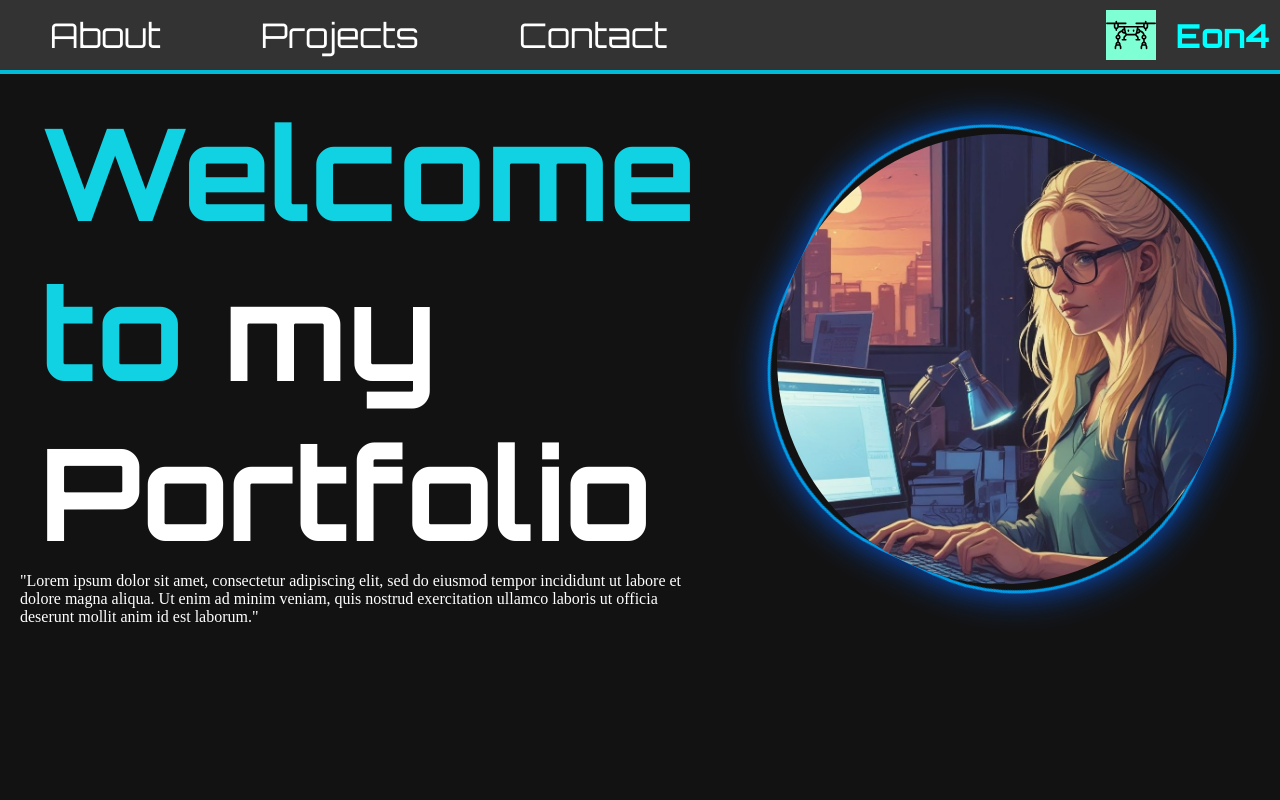
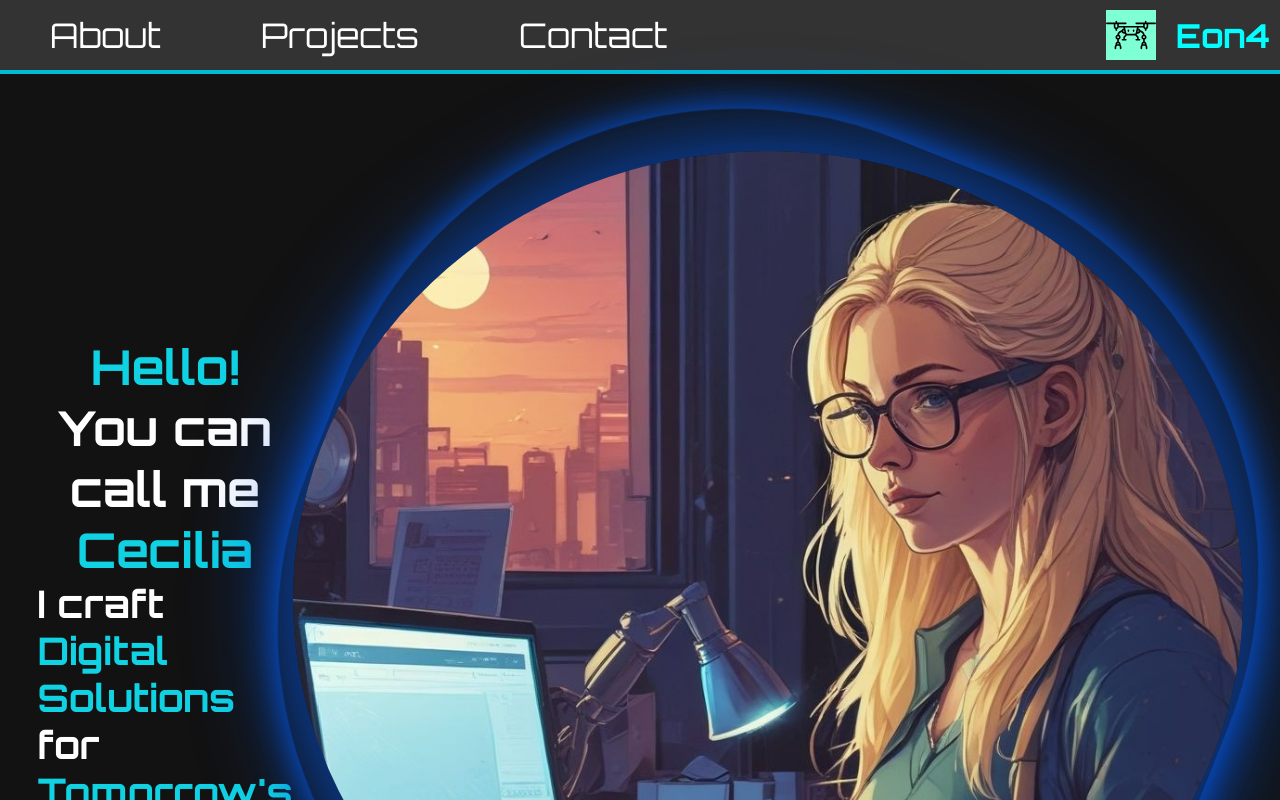
Before and after one commit to Eon4/ReactPortCharlie, a React (Vite) app in the folder onepageP/: page / in a window 1280 px wide. Shown: the top 800 px of the page. Built offline with nearby package versions, Linux system fonts and the light colour scheme.

Commit message:
Update 24 - Header update
- Added new hero text.
- Added typing animation.

```diff
--- a/onepageP/src/components/Header/Header.jsx
+++ b/onepageP/src/components/Header/Header.jsx
@@ -1,22 +1,37 @@
 import { useEffect, useState } from 'react';
 import style from '../Header/Header.module.scss';
 import Artimage from '../../assets/img/Portimg/artimage.jpg'
+export function Header() {
 
-export function Header() {
+  const [typedText, setTypedText] = useState('');
+  const fullText = "Tomorrow's Websites.";
+
+  useEffect(() => {
+    let currentIndex = 0;
+    const typingTimer = setInterval(() => {
+      if (currentIndex <= fullText.length) {
+        setTypedText(fullText.slice(0, currentIndex));
+        currentIndex++;
+      } else {
+        clearInterval(typingTimer);
+      }
+    }, 150);
+
+    return () => clearInterval(typingTimer);
+  }, []);
+
   return (
     <header className={style.headerContainer}>
-
       <div className={style.textContainer}>
         <h1 className={style.headerStyle}>
-          Welcome to<span> my Portfolio</span>
+          Hello!<span> You can call me</span> Cecilia
         </h1>
-        <p>"Lorem ipsum dolor sit amet, consectetur adipiscing elit, sed
-          do eiusmod tempor incididunt ut labore et dolore magna aliqua. Ut
-          enim ad minim veniam, quis nostrud exercitation ullamco laboris ut
-          officia deserunt mollit anim id est laborum."</p>
+        <h2>
+          I craft <span> Digital Solutions</span> for <span>{typedText}</span>
+        </h2>
       </div>
       <div className={style.hero}>
-        <img className={style.myHero} src={Artimage} alt="" />
+        <img className={style.myHero} src={Artimage} alt="heroimage" />
         <div className={style.wavyBorder}></div>
       </div>
     </header>
--- a/onepageP/src/components/Header/Header.module.scss
+++ b/onepageP/src/components/Header/Header.module.scss
@@ -1,60 +1,92 @@
 .headerContainer {
-  display: flex;
+  display: grid;
+  grid-template-columns: 1fr 1fr;
+  // gap: 16px;
+  // margin: 5px;
+  justify-content: center;
+  align-items: center;
+  font-family: var(--fontFamily);
+
+
+
+margin: 50px;
+
 }
 
 .textContainer {
-  flex: 1;
+  // flex: 1;
   display: flex;
   flex-direction: column;
-  justify-content: center;
-  padding: 0 20px;
+  align-items: center;
+
+
+  h2{
+    font-size: 38px;
+    // text-align: center;
+  }
 }
 
 
 .headerStyle {
-  align-items: center;
-  justify-content: space-between;
   font-family: var(--fontFamily);
   color: #10d2e3;
-  font-size: 8rem;
-  margin-left: 20px;
+  font-size: 3rem;
+  text-align: center;
+
+
   span {
     color: #ffffff;
   }
 }
+h2{
+  color: #ffffff;
+  span {
+    color: #10d2e3;
+  }
 
+}
+.hero {
 
-.hero {
-  margin: 60px;
-  width: 450px;
-  height: 450px;
+  width: 950px;
+  height: 950px;
   position: relative;
   display: flex;
-  justify-content: center;
+  justify-items: center;
   align-items: center;
+  margin-left: auto;
+  margin-right: auto;
 }
 
 
 .myHero {
-  width: 450px;
-  height: 450px;
+  width: 100%;
+  height: auto;
+  max-width: 100%;
     object-fit: cover;
-    position: relative;
+    // position: relative;
     z-index: 2;
     border-radius: 50%;
+    // border: 10px outset  rgb(0, 156, 234);
+    box-shadow: 0 0 100px rgb(5, 83, 217);
+
+
+}
+.myHero:hover{
+  filter: grayscale(100%);
 
 }
 
 .wavyBorder {
   position: absolute;
-  top: 0;
-  left: 0;
+  // top: 0;
+  // left: 0;
   width: 100%;
   height: 100%;
-  border: 3px solid rgb(0, 156, 234);
+  // border: 3px solid rgb(0, 156, 234);
   border-radius: 50%;
   box-shadow: 0 0 35px rgb(5, 83, 217);
   animation: wavyAnimation 8s ease-in-out infinite;
+
 }
 
 @keyframes wavyAnimation {
```
